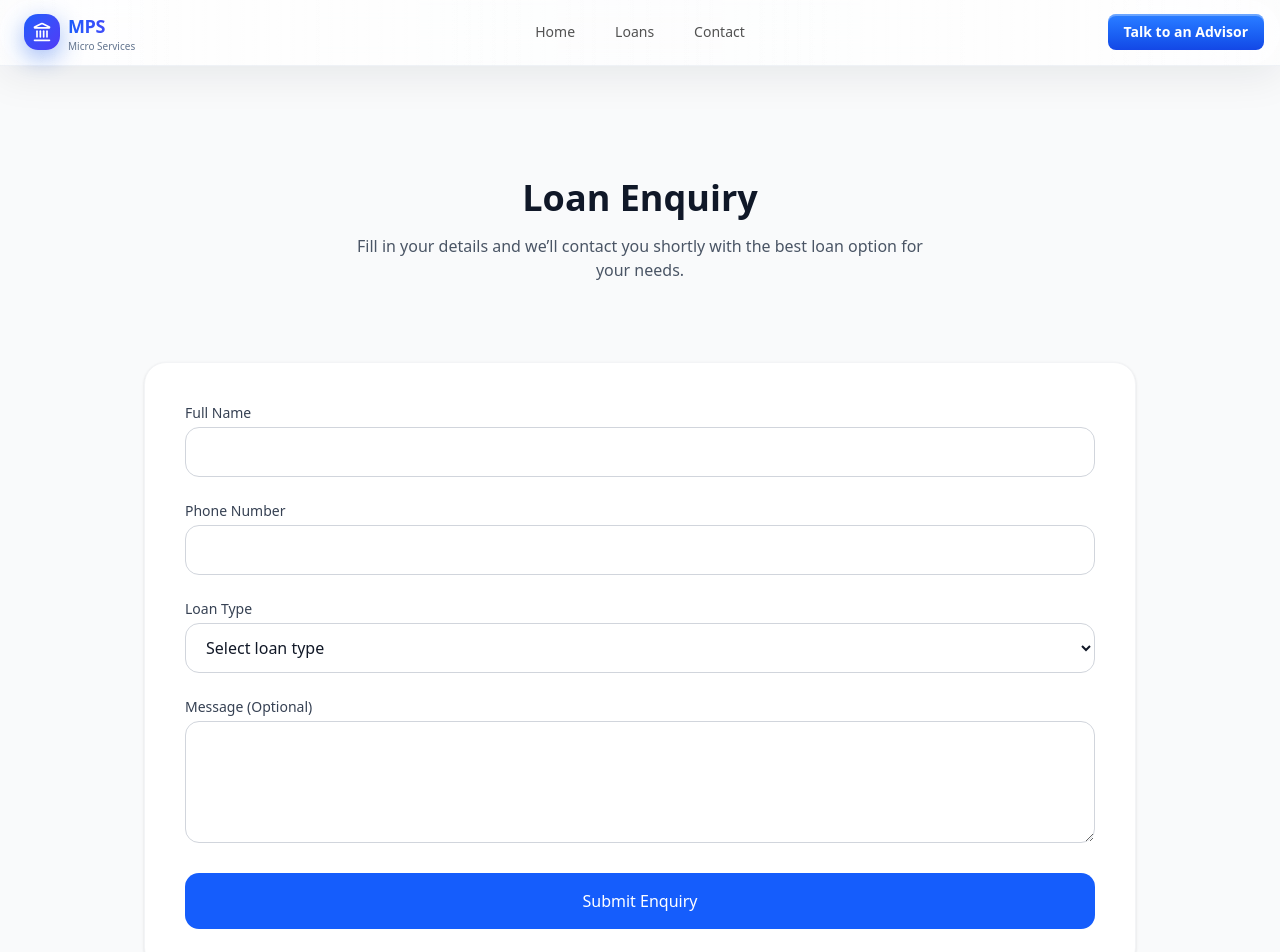
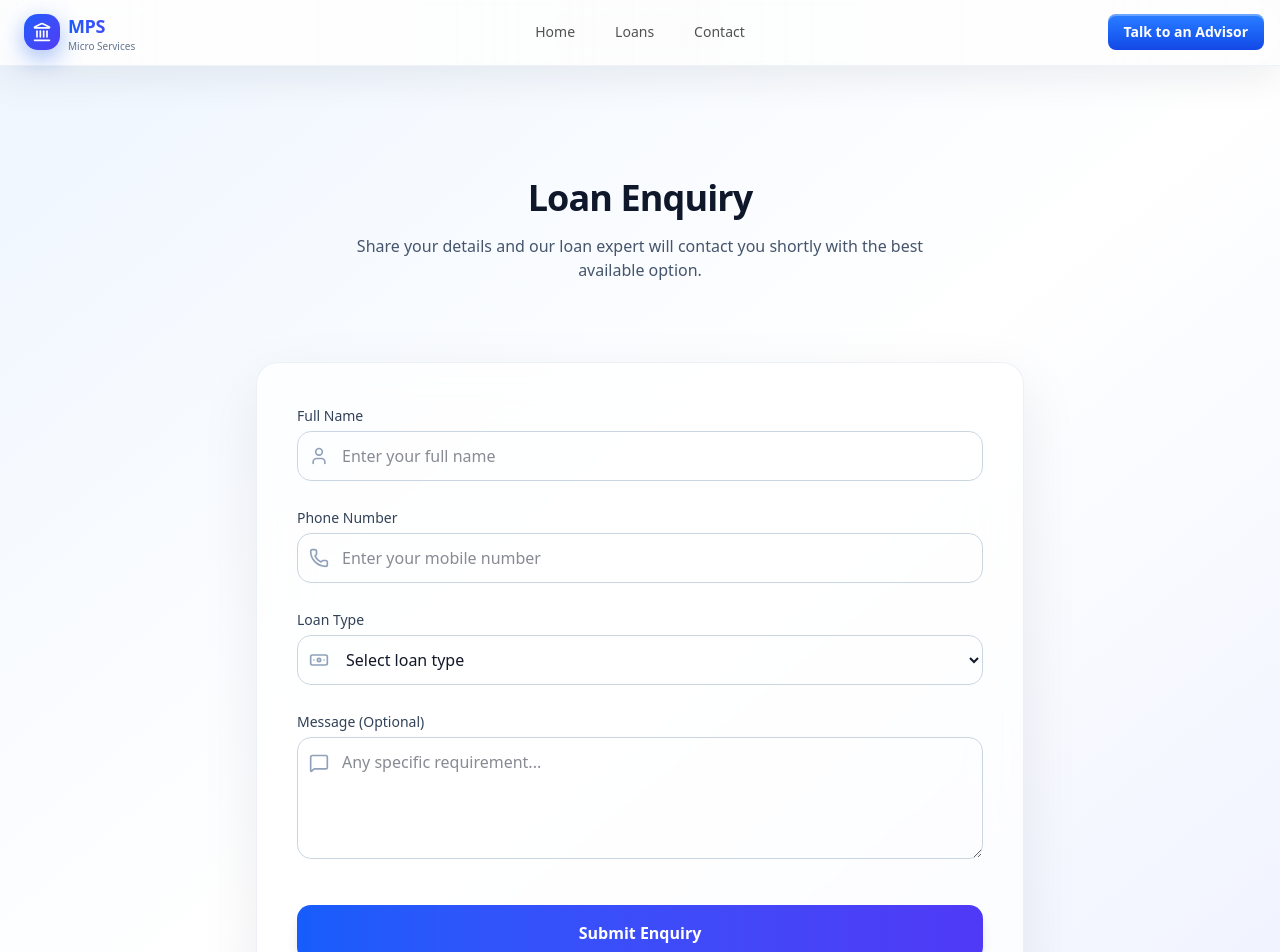
Before and after one commit to OmRana2004/Loan-App, a Next.js app: page /contact in a window 1280 px wide. Shown: the top 952 px of the page. Built offline with nearby package versions, Linux system fonts and the light colour scheme.

Commit message:
contact form..

```diff
--- a/app/contact/page.tsx
+++ b/app/contact/page.tsx
@@ -3,6 +3,14 @@
 import { motion, AnimatePresence } from "framer-motion";
 import { useState } from "react";
 import axios from "axios";
+import {
+  User,
+  Phone,
+  MessageSquare,
+  Banknote,
+  CheckCircle2,
+  Loader2,
+} from "lucide-react";
 
 export default function ContactPage() {
   const [submitted, setSubmitted] = useState(false);
@@ -10,8 +18,6 @@ export default function ContactPage() {
 
   async function handleSubmit(e: React.FormEvent<HTMLFormElement>) {
     e.preventDefault();
-
-    // Prevent double submit (React Strict Mode safe)
     if (loading || submitted) return;
 
     setLoading(true);
@@ -27,37 +33,35 @@ export default function ContactPage() {
 
     try {
       const res = await axios.post("/api/enquiry", payload);
+      if (!res.data?.success) throw new Error("Failed");
 
-      if (res.data?.success !== true) {
-        throw new Error(res.data?.error || "Submission failed");
-      }
-
-      // SUCCESS
       setSubmitted(true);
-      alert("Enquiry submitted successfully");
       e.currentTarget.reset();
-    } catch (error) {
-      // alert("Something went wrong. Please try again.");
+    } catch {
+      // you can add toast later
     } finally {
       setLoading(false);
     }
   }
 
   return (
-    <section className="max-w-5xl mx-auto px-4 py-28">
+    <section className="relative overflow-hidden py-28 px-4">
+      {/* Soft background */}
+      <div className="absolute inset-0 -z-10 bg-linear-to-br from-blue-50 via-white to-indigo-50" />
+
       {/* Header */}
       <motion.div
-        initial={{ opacity: 0, y: 20 }}
+        initial={{ opacity: 0, y: 16 }}
         animate={{ opacity: 1, y: 0 }}
-        transition={{ duration: 0.4 }}
+        transition={{ duration: 0.5 }}
         className="text-center mb-20"
       >
-        <h1 className="text-4xl font-semibold text-gray-900 mb-4">
+        <h1 className="text-4xl font-bold tracking-tight text-slate-900">
           Loan Enquiry
         </h1>
-        <p className="text-gray-600 max-w-xl mx-auto">
-          Fill in your details and we’ll contact you shortly with the best loan
-          option for your needs.
+        <p className="mt-4 text-slate-600 max-w-xl mx-auto">
+          Share your details and our loan expert will contact you shortly with
+          the best available option.
         </p>
       </motion.div>
 
@@ -65,94 +69,173 @@ export default function ContactPage() {
       <motion.div
         initial={{ opacity: 0, y: 30 }}
         animate={{ opacity: 1, y: 0 }}
-        transition={{ delay: 0.15, duration: 0.4 }}
-        className="bg-white p-10 rounded-3xl shadow-sm border border-gray-100"
+        transition={{ duration: 0.5, ease: "easeOut" }}
+        className="
+          max-w-3xl mx-auto
+          rounded-3xl
+          border border-slate-200/60
+          bg-white/70 backdrop-blur-xl
+          shadow-[0_20px_60px_rgba(15,23,42,0.08)]
+          p-10
+        "
       >
         <AnimatePresence mode="wait">
           {submitted ? (
             <motion.div
               key="success"
-              initial={{ opacity: 0 }}
-              animate={{ opacity: 1 }}
-              className="text-center py-12"
+              initial={{ opacity: 0, scale: 0.95 }}
+              animate={{ opacity: 1, scale: 1 }}
+              className="text-center py-16"
             >
-              <h2 className="text-2xl font-semibold text-green-600 mb-3">
-                Enquiry Submitted Successfully
+              <CheckCircle2 className="mx-auto h-14 w-14 text-green-500 mb-4" />
+              <h2 className="text-2xl font-semibold text-slate-900 mb-2">
+                Enquiry Submitted
               </h2>
-              <p className="text-gray-600">
-                Thank you for contacting us. Our team will reach out to you
-                shortly.
+              <p className="text-slate-600">
+                Thank you for reaching out. Our team will contact you shortly.
               </p>
             </motion.div>
           ) : (
-            <form onSubmit={handleSubmit} className="grid gap-6">
-              {/* Name */}
-              <div>
-                <label className="block text-sm font-medium text-gray-700 mb-1">
-                  Full Name
-                </label>
-                <input
-                  name="name"
-                  type="text"
-                  required
-                  className="w-full px-4 py-3 rounded-xl border border-gray-300 focus:outline-none focus:ring-2 focus:ring-blue-500"
-                />
-              </div>
+            <motion.form
+              key="form"
+              onSubmit={handleSubmit}
+              initial={{ opacity: 0 }}
+              animate={{ opacity: 1 }}
+              className="grid gap-6"
+            >
+              <Input
+                label="Full Name"
+                name="name"
+                icon={User}
+                placeholder="Enter your full name"
+              />
 
-              {/* Phone */}
-              <div>
-                <label className="block text-sm font-medium text-gray-700 mb-1">
-                  Phone Number
-                </label>
-                <input
-                  name="phone"
-                  type="tel"
-                  required
-                  className="w-full px-4 py-3 rounded-xl border border-gray-300 focus:outline-none focus:ring-2 focus:ring-blue-500"
-                />
-              </div>
+              <Input
+                label="Phone Number"
+                name="phone"
+                type="tel"
+                icon={Phone}
+                placeholder="Enter your mobile number"
+              />
 
-              {/* Loan Type */}
-              <div>
-                <label className="block text-sm font-medium text-gray-700 mb-1">
-                  Loan Type
-                </label>
-                <select
-                  name="loanType"
-                  required
-                  className="w-full px-4 py-3 rounded-xl border border-gray-300 focus:outline-none focus:ring-2 focus:ring-blue-500"
-                >
-                  <option value="">Select loan type</option>
-                  <option value="Personal Loan">Personal Loan</option>
-                  <option value="Education Loan">Education Loan</option>
-                  <option value="Business Loan">Business Loan</option>
-                </select>
-              </div>
+              <Select
+                label="Loan Type"
+                name="loanType"
+                icon={Banknote}
+                options={[
+                  "Personal Loan",
+                  "Education Loan",
+                  "Business Loan",
+                ]}
+              />
 
-              {/* Message */}
-              <div>
-                <label className="block text-sm font-medium text-gray-700 mb-1">
-                  Message (Optional)
-                </label>
-                <textarea
-                  name="message"
-                  rows={4}
-                  className="w-full px-4 py-3 rounded-xl border border-gray-300 focus:outline-none focus:ring-2 focus:ring-blue-500"
-                />
-              </div>
+              <Textarea
+                label="Message (Optional)"
+                name="message"
+                icon={MessageSquare}
+                placeholder="Any specific requirement..."
+              />
 
-              {/* Submit */}
-              <button
-                type="submit"
+              <motion.button
+                whileHover={{ scale: 1.02 }}
+                whileTap={{ scale: 0.97 }}
                 disabled={loading}
-                className="bg-blue-600 text-white py-4 rounded-xl font-medium hover:bg-blue-700 transition disabled:opacity-60"
+                className="
+                  mt-4
+                  flex items-center justify-center gap-2
+                  rounded-xl
+                  bg-linear-to-r from-blue-600 to-indigo-600
+                  py-4
+                  font-semibold text-white
+                  shadow-lg
+                  hover:shadow-xl
+                  transition
+                  disabled:opacity-60
+                "
               >
-                {loading ? "Submitting..." : "Submit Enquiry"}
-              </button>
-            </form>
+                {loading ? (
+                  <>
+                    <Loader2 className="h-5 w-5 animate-spin" />
+                    Submitting...
+                  </>
+                ) : (
+                  "Submit Enquiry"
+                )}
+              </motion.button>
+            </motion.form>
           )}
         </AnimatePresence>
       </motion.div>
     </section>
   );
 }
+
+/* ---------------- Reusable Inputs ---------------- */
+
+function Input({ label, icon: Icon, ...props }: any) {
+  return (
+    <div>
+      <label className="text-sm font-medium text-slate-700">{label}</label>
+      <div className="relative mt-1">
+        <Icon className="absolute left-3 top-1/2 h-5 w-5 -translate-y-1/2 text-slate-400" />
+        <input
+          {...props}
+          required
+          className="
+            w-full rounded-xl border border-slate-300
+            py-3 pl-11 pr-4
+            focus:border-blue-500 focus:ring-2 focus:ring-blue-500
+            outline-none
+          "
+        />
+      </div>
+    </div>
+  );
+}
+
+function Select({ label, icon: Icon, options, ...props }: any) {
+  return (
+    <div>
+      <label className="text-sm font-medium text-slate-700">{label}</label>
+      <div className="relative mt-1">
+        <Icon className="absolute left-3 top-1/2 h-5 w-5 -translate-y-1/2 text-slate-400" />
+        <select
+          {...props}
+          required
+          className="
+            w-full rounded-xl border border-slate-300
+            py-3 pl-11 pr-4
+            focus:border-blue-500 focus:ring-2 focus:ring-blue-500
+            outline-none
+          "
+        >
+          <option value="">Select loan type</option>
+          {options.map((o: string) => (
+            <option key={o}>{o}</option>
+          ))}
+        </select>
+      </div>
+    </div>
+  );
+}
+
+function Textarea({ label, icon: Icon, ...props }: any) {
+  return (
+    <div>
+      <label className="text-sm font-medium text-slate-700">{label}</label>
+      <div className="relative mt-1">
+        <Icon className="absolute left-3 top-4 h-5 w-5 text-slate-400" />
+        <textarea
+          {...props}
+          rows={4}
+          className="
+            w-full rounded-xl border border-slate-300
+            py-3 pl-11 pr-4
+            focus:border-blue-500 focus:ring-2 focus:ring-blue-500
+            outline-none
+          "
+        />
+      </div>
+    </div>
+  );
+}
```
